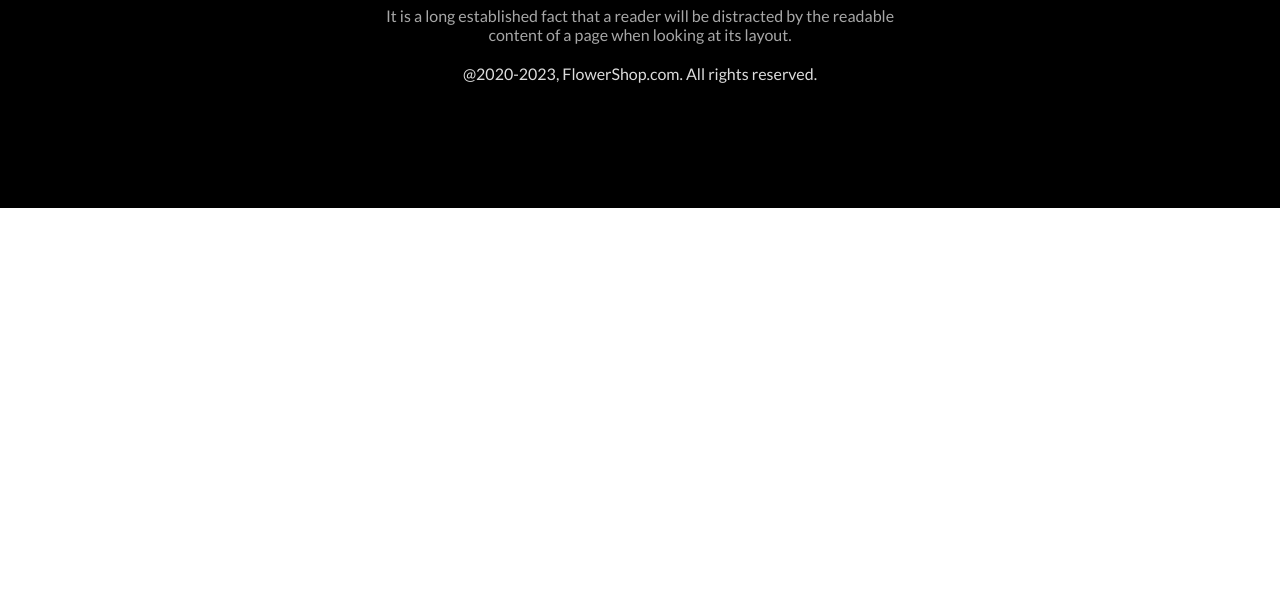
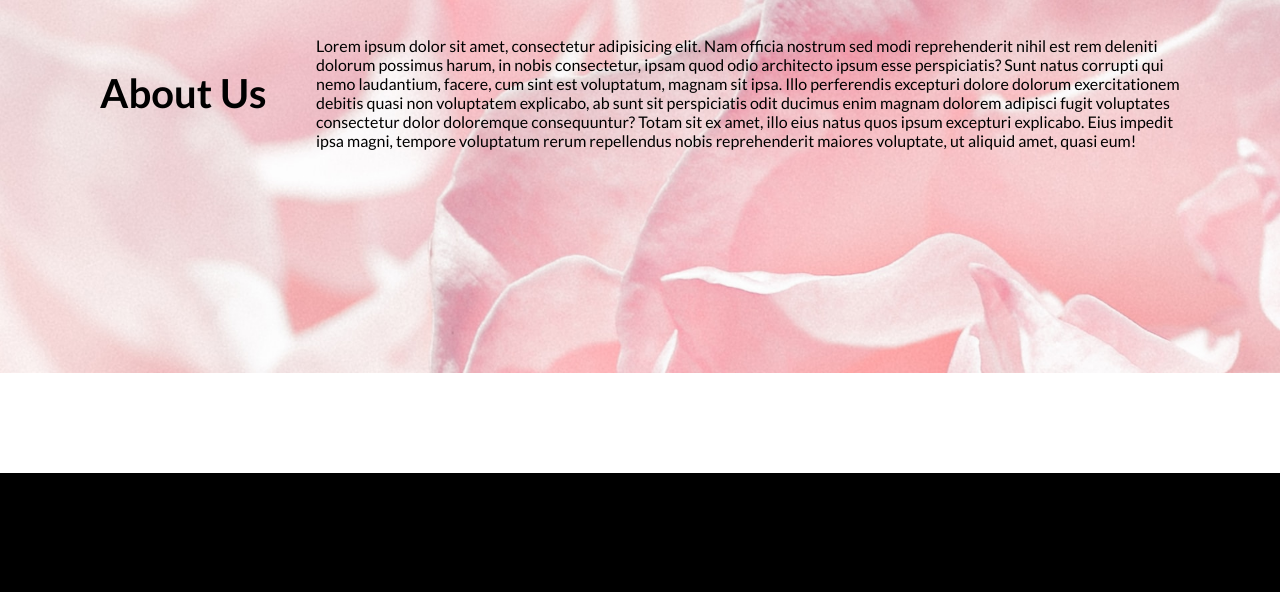
Before and after one commit to Rajdeep33/flower-shop, a plain HTML site: page index.html in a window 1280 px wide. Shown: the part 3675-4267 px from the top of the page. Before the commit the page ends 3883 px from the top, so only its background shows below. Drawn offline with Linux system fonts and the light colour scheme.

Commit message:
ready for production

```diff
--- a/index.html
+++ b/index.html
@@ -135,6 +135,13 @@
         </div>
     </section>
 
+    <section class="about-us">
+        <div class="about">
+            <div class="about-head">About Us</div>
+            <div class="about-subhead">Lorem ipsum dolor sit amet, consectetur adipisicing elit. Nam officia nostrum sed modi reprehenderit nihil est rem deleniti dolorum possimus harum, in nobis consectetur, ipsam quod odio architecto ipsum esse perspiciatis? Sunt natus corrupti qui nemo laudantium, facere, cum sint est voluptatum, magnam sit ipsa. Illo perferendis excepturi dolore dolorum exercitationem debitis quasi non voluptatem explicabo, ab sunt sit perspiciatis odit ducimus enim magnam dolorem adipisci fugit voluptates consectetur dolor doloremque consequuntur? Totam sit ex amet, illo eius natus quos ipsum excepturi explicabo. Eius impedit ipsa magni, tempore voluptatum rerum repellendus nobis reprehenderit maiores voluptate, ut aliquid amet, quasi eum!</div>
+        </div>
+    </section>
+
     <footer>
         <div class="footer-name" style="color: #e55473;">Flower<span style="color: white;">Shop</span></div>
         <div class="footer-sub-head">It is a long established fact that a reader will be distracted by the readable
--- a/style.css
+++ b/style.css
@@ -263,3 +263,33 @@ footer {
 }
 
 /*******************/
+
+.about-us{
+    background-image: url(flower_1010.jpg);
+    background-position: center;
+    background-repeat: no-repeat;
+    background-size: cover;
+    margin-bottom: 100px;
+    height: 70vh;
+    display: flex;
+    justify-content: center;
+    align-items: center;
+}
+
+.about{
+    max-width: 1200px;
+    margin: 0 auto;
+    padding: 100px;
+    display: flex;
+    justify-content: space-between;
+    align-items: center;
+}
+
+.about-head{
+    font-size: 40px;
+    font-weight: 700;
+}
+
+.about-subhead{
+    width: 80%;
+}
```
Also changed, not shown: flower_1010.jpg (added).
